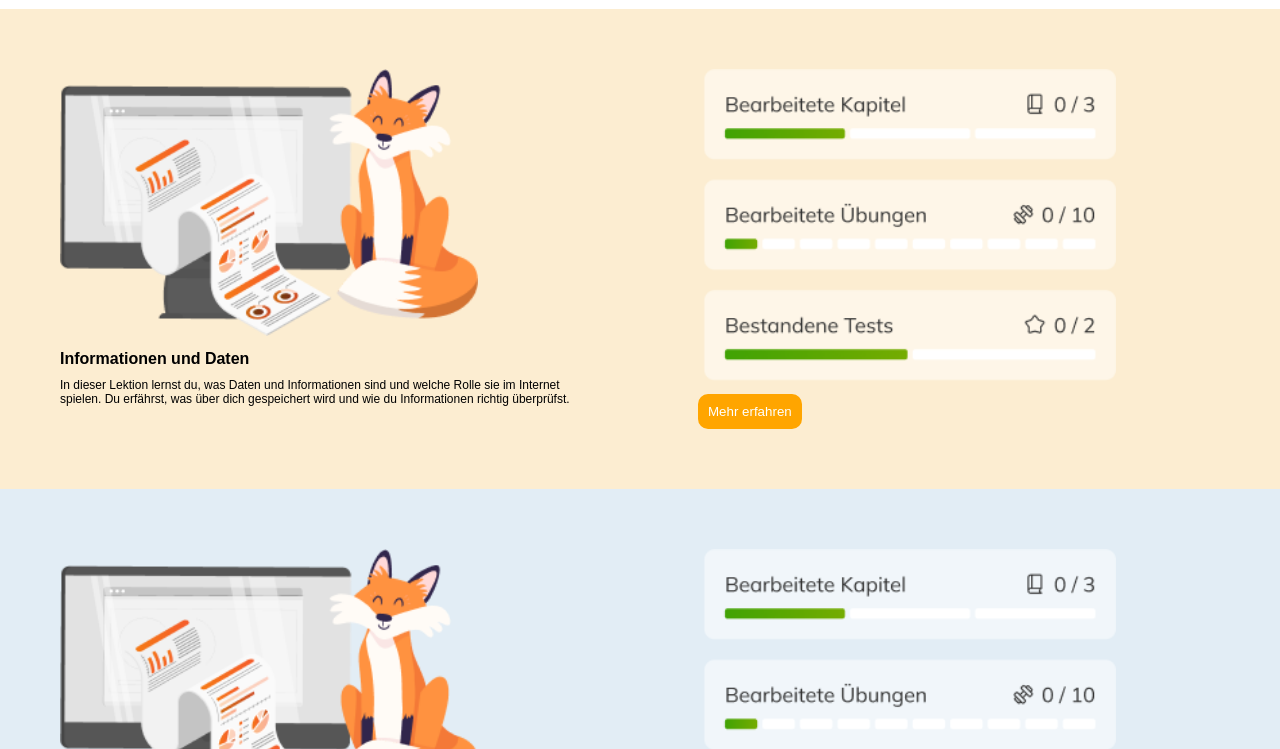
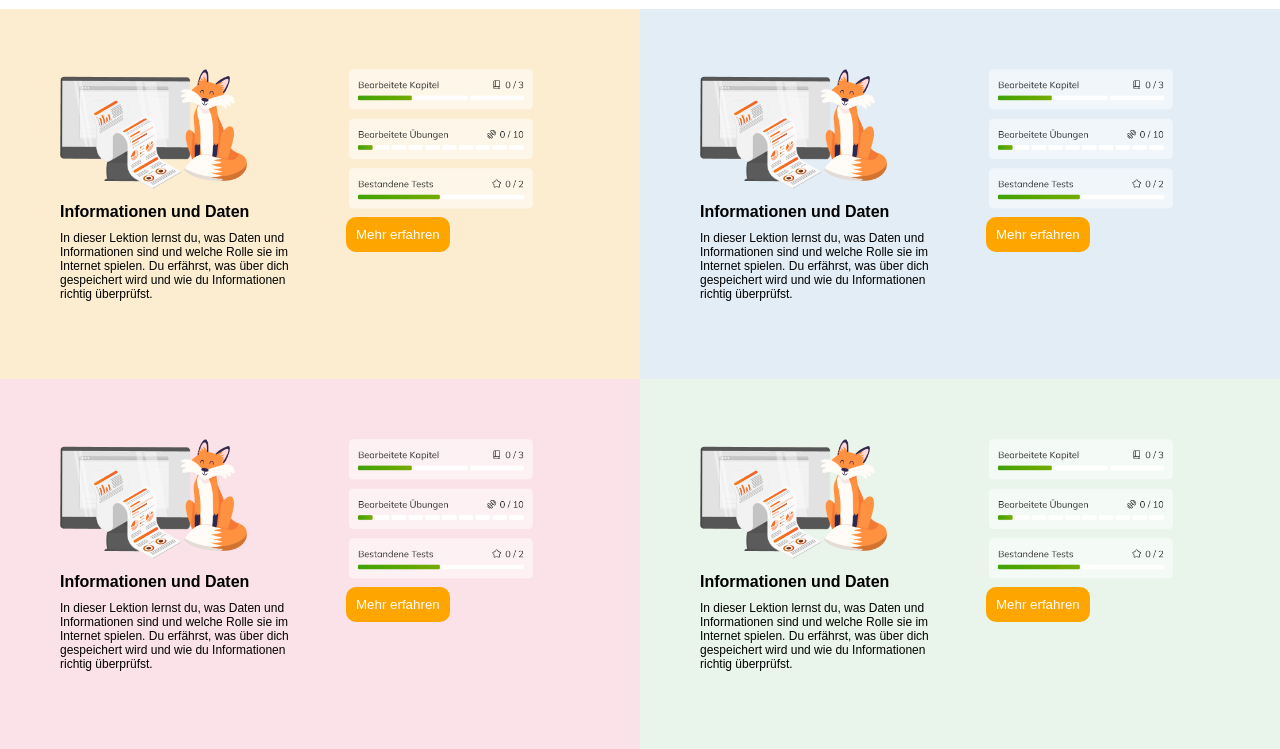
Before and after one commit to halu1031/Moki, a plain HTML site: page index.html in a window 1280 px wide. Shown: the part 51-800 px from the top of the page. Drawn offline with Linux system fonts and the light colour scheme.

Commit message:
styling gefixed

```diff
--- a/index.html
+++ b/index.html
@@ -23,7 +23,7 @@
         </nav>
     </header>
 
-    <main>
+    <main class="index-main">
         <div class="box">
             <div class="left">
                 <img src="img/img.png" alt="Bild 1">
--- a/styles.css
+++ b/styles.css
@@ -21,6 +21,14 @@ header {
     padding: 10px;
     height: 60px;
     /* Höhe des Headers festlegen */
+}
+
+.index-main {
+    display: grid;
+    grid-template-columns: repeat(2, 1fr);
+    grid-template-rows: repeat(2, 1fr);
+    height: calc(100vh - 60px);
+    /* Verhindert das Überfließen des Main-Bereichs */
 }
 
 .logo {
```
Also changed, not shown: lektion1.html (+0 -6 lines).
